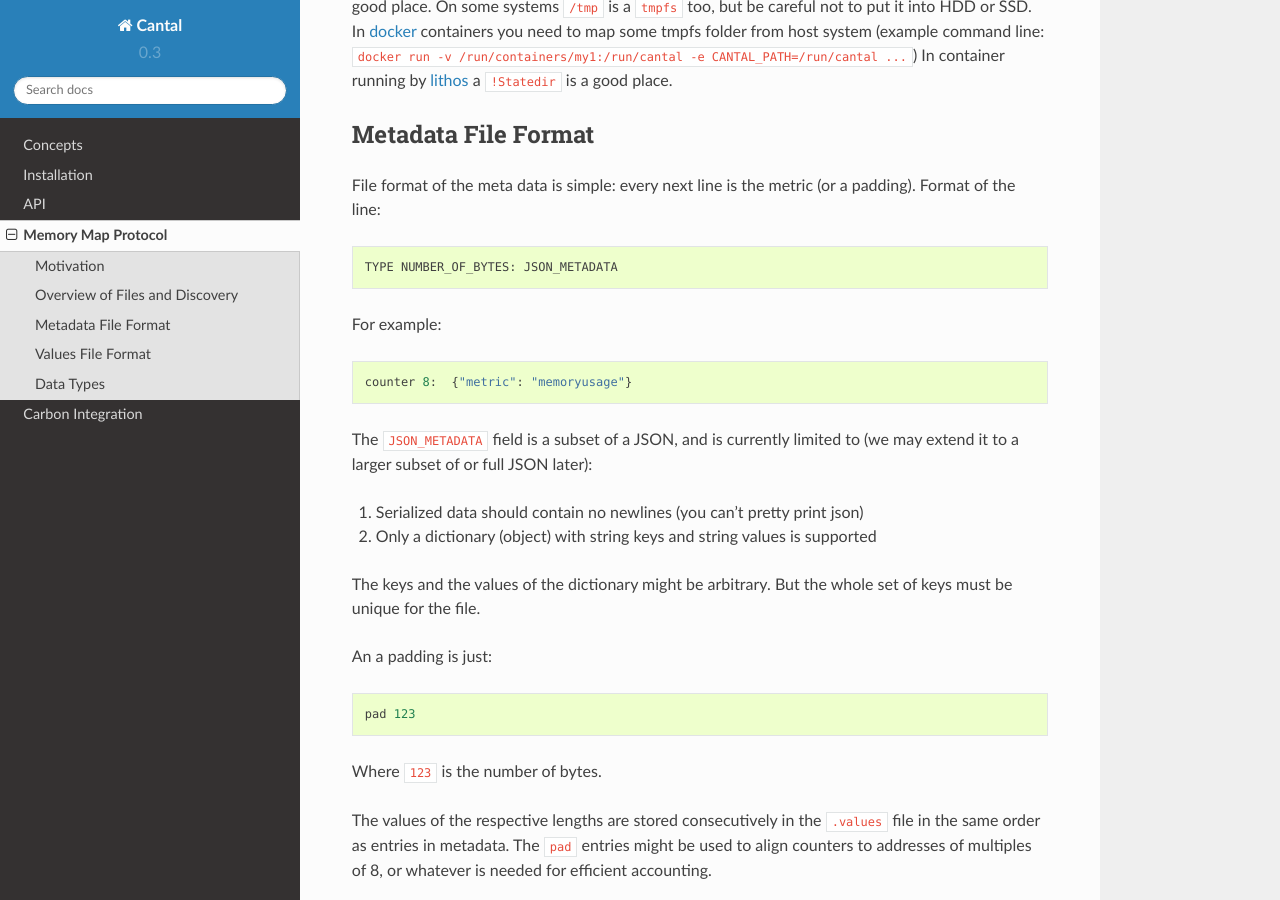
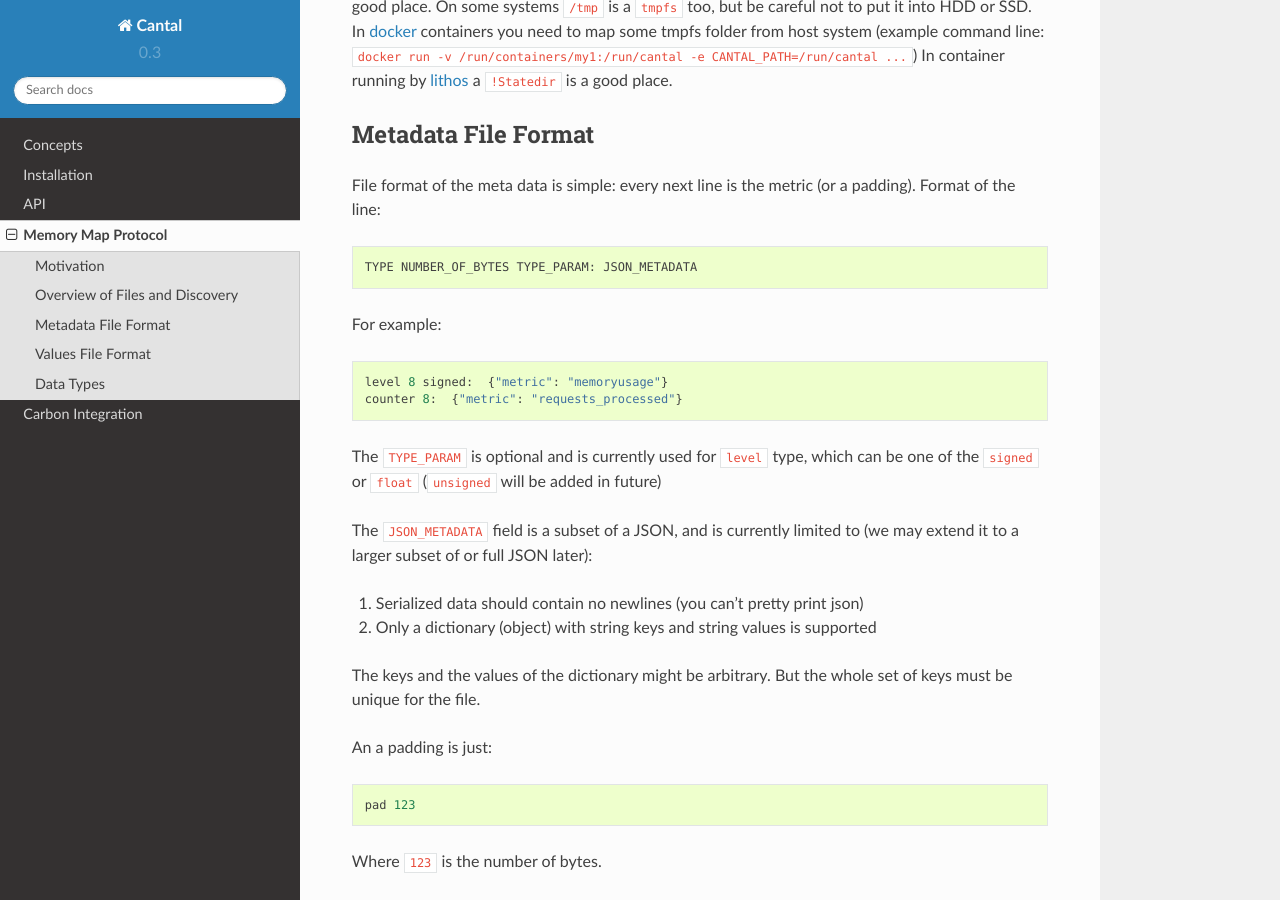
Before and after one commit to tailhook/cantal, a Sphinx documentation site: the page built from docs/mmap.rst, in a window 1280 px wide and 900 px high, scrolled down 1177 px. Built offline with Sphinx 7.4.7 and the Read the Docs theme 2.0.0, drawn with Linux system fonts in a browser that asks for light colours.

Commit message:
Fix documentation of metadata file

```diff
--- a/docs/mmap.rst
+++ b/docs/mmap.rst
@@ -63,11 +63,16 @@ Metadata File Format
 File format of the meta data is simple: every next line is the metric (or a
 padding). Format of the line::
 
-    TYPE NUMBER_OF_BYTES: JSON_METADATA
+    TYPE NUMBER_OF_BYTES TYPE_PARAM: JSON_METADATA
 
 For example::
 
-    counter 8:  {"metric": "memoryusage"}
+    level 8 signed:  {"metric": "memoryusage"}
+    counter 8:  {"metric": "requests_processed"}
+
+The ``TYPE_PARAM`` is optional and is currently used for ``level`` type, which
+can be one of the ``signed`` or ``float`` (``unsigned`` will be added in
+future)
 
 The ``JSON_METADATA`` field is a subset of a JSON, and is currently limited to
 (we may extend it to a larger subset of or full JSON later):
```
